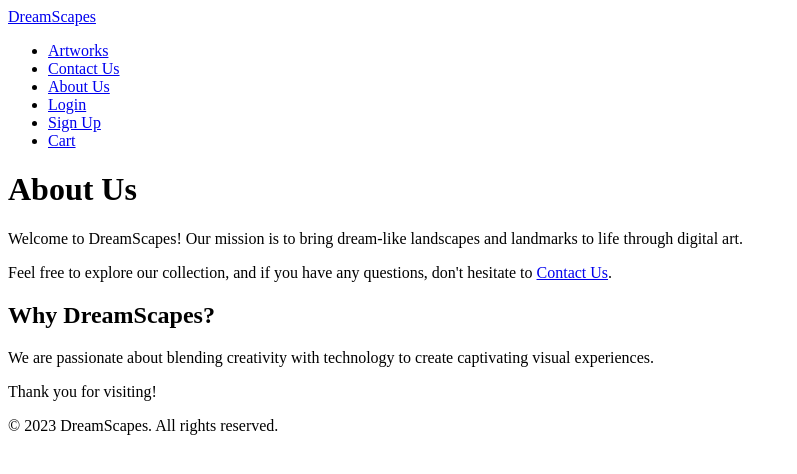
After one commit to monicathomas8/Dreamscapes, a Django app: template home/templates/home/about.html in a window 1280 px wide. The commit adds this page. Shown: the top 474 px of the page, without its empty margins (0-797 px from the left). Run offline with Django 5.2, Linux system fonts and the light colour scheme; the template is opened without the code that fills it, so the values that code supplies are empty.

Commit message:
created about us page

```diff
--- /dev/null
+++ b/home/templates/home/about.html
@@ -0,0 +1,12 @@
+{% extends "base.html" %}
+
+{% block content %}
+<h1>About Us</h1>
+<p>Welcome to DreamScapes! Our mission is to bring dream-like landscapes and landmarks to life through digital art.</p>
+<p>Feel free to explore our collection, and if you have any questions, don't hesitate to <a href="{% url 'contact_us' %}">Contact Us</a>.</p>
+
+<h2>Why DreamScapes?</h2>
+<p>We are passionate about blending creativity with technology to create captivating visual experiences.</p>
+
+<p>Thank you for visiting!</p>
+{% endblock %}
--- a/home/urls.py
+++ b/home/urls.py
@@ -1,8 +1,9 @@
 from django.urls import path
 from . import views
-from .views import contact_us
+from .views import contact_us, about
 
 urlpatterns = [
     path('', views.home, name='home'),
     path('contact/', contact_us, name='contact_us'),
+    path('about/', about, name='about'),
 ]
--- a/templates/base.html
+++ b/templates/base.html
@@ -12,7 +12,8 @@
             <a href="{% url 'home' %}" class="navbar-brand">DreamScapes</a>
             <ul class="navbar-links">
                 <li><a href="{% url 'artwork-list' %}">Artworks</a></li>
-                <li><a href="{% url 'contact-us' %}">Contact Us</a></li>
+                <li><a href="{% url 'contact_us' %}">Contact Us</a></li>
+                <li><a href="{% url 'about' %}">About Us</a></li>
                 {% if user.is_authenticated %}
                     <li><a href="">Welcome, {{ user.username }}</a></li>
                     <li><a href="{% url 'account_logout' %}" >Logout</a></li>
```
Also changed, not shown: home/views.py (+7 -0 lines).
